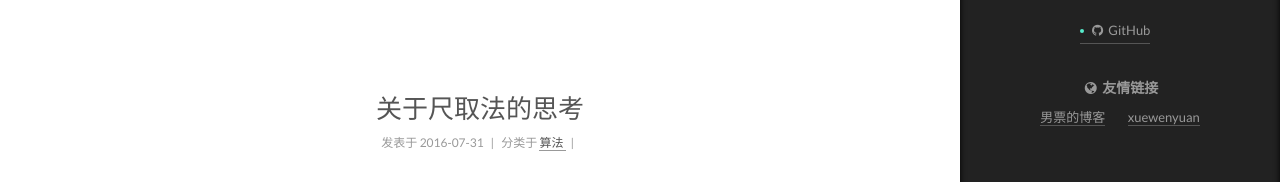
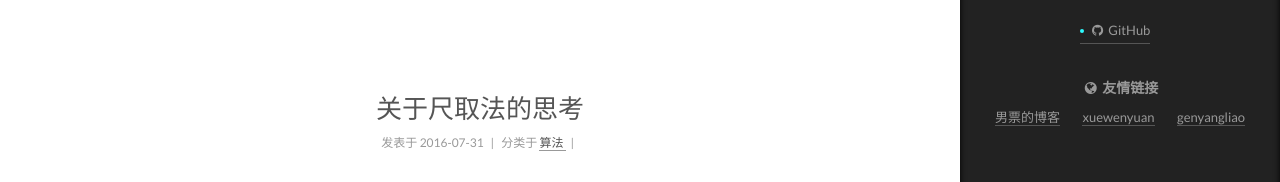
Before and after one commit to yuhaomin/yuhaomin.github.io, a plain HTML site: page 2016/07/31/关于尺取法的思考/index.html in a window 1280 px wide. Both pictures are taken after a click on the item "站点概览". Shown: the part 288-470 px from the top of the page. Drawn offline with Linux system fonts and the light colour scheme; a script that the page names is missing.

Commit message:
Site updated: 2016-08-01 09:32:11

```diff
--- a/2016/07/31/关于尺取法的思考/index.html
+++ b/2016/07/31/关于尺取法的思考/index.html
@@ -515,6 +515,10 @@
                   <a href="https://xuewenyuan.github.io" title="xuewenyuan" target="_blank">xuewenyuan</a>
                 </li>
 
+                <li class="links-of-blogroll-item">
+                  <a href="http://blog.csdn.net/gyarenas" title="genyangliao" target="_blank">genyangliao</a>
+                </li>
+
             </ul>
           </div>
 
--- a/css/main.css
+++ b/css/main.css
@@ -1548,7 +1548,7 @@ pre .javascript .function {
   width: 4px;
   height: 4px;
   border-radius: 50%;
-  background: #57ebcc;
+  background: #2dfbff;
 }
 .links-of-blogroll {
   font-size: 13px;
```
Also changed, not shown: about/index.html (+4 -0 lines), archives/2016/07/index.html (+4 -0 lines), archives/2016/index.html (+4 -0 lines), archives/index.html (+4 -0 lines), categories/index.html (+4 -0 lines), categories/算法/index.html (+4 -0 lines), index.html (+4 -0 lines), tags/Codeforces-701C/index.html (+4 -0 lines), tags/index.html (+4 -0 lines), tags/尺取法/index.html (+4 -0 lines), tags/算法/index.html (+4 -0 lines).
